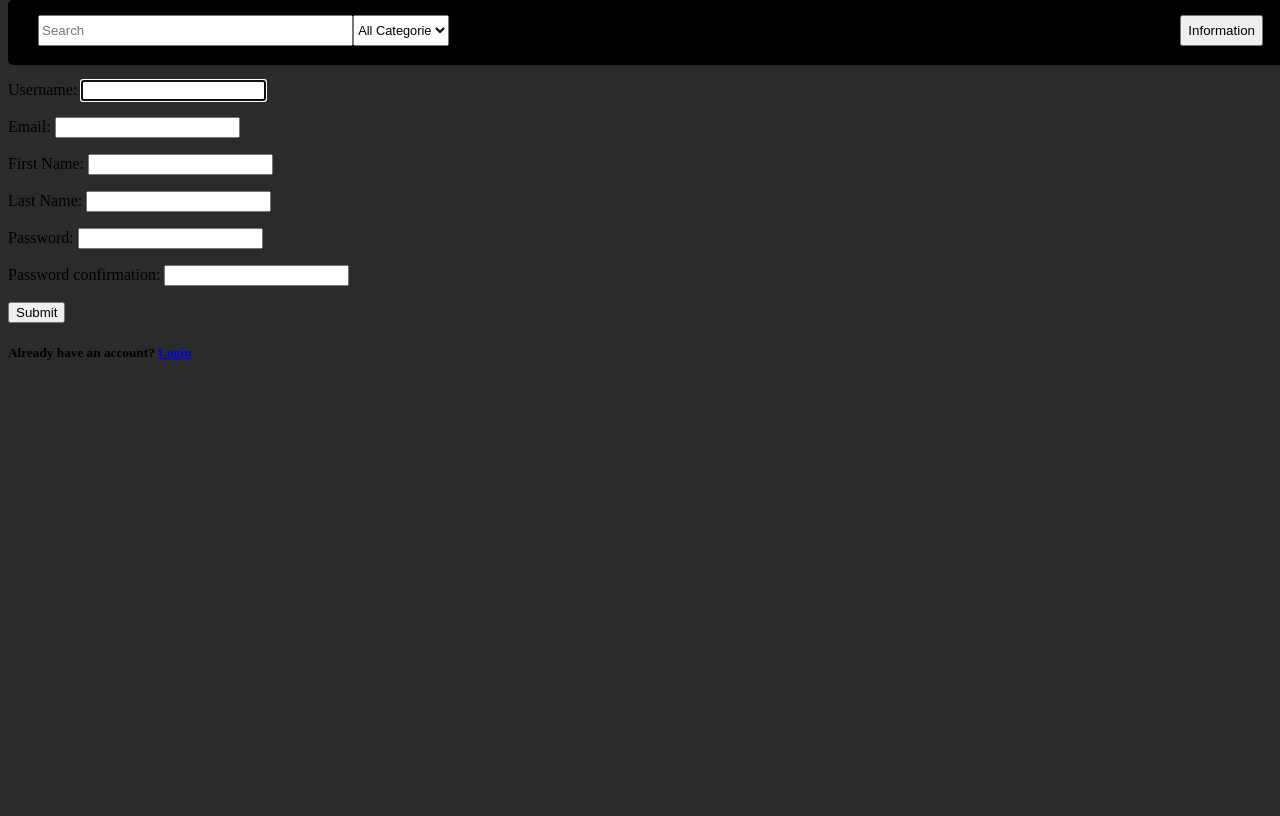
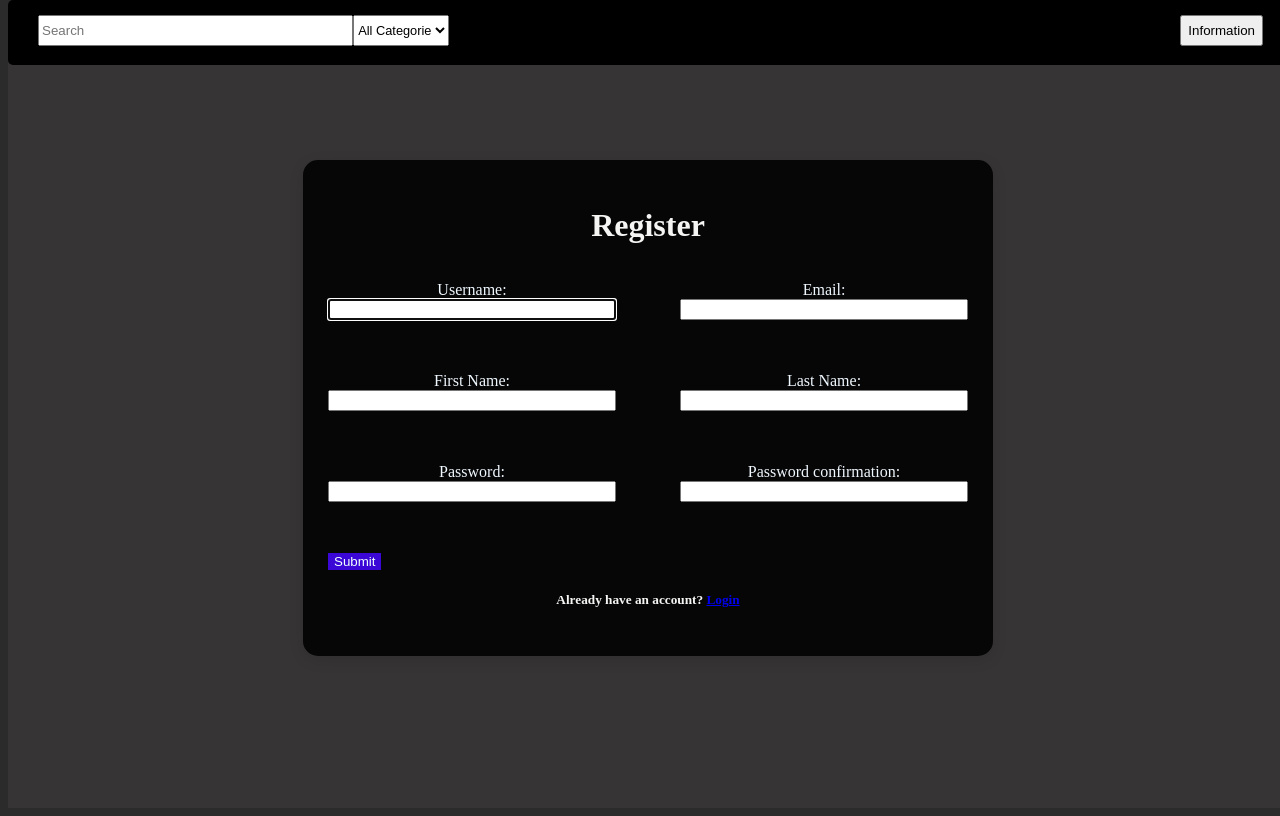
Before and after one commit to JesseSinti/DjangoUnit2Project, a Django app: template Django_Unit_Project_2/App/templates/signup.html in a window 1280 px wide. Before the commit the page ends 360 px from the top, so only its background shows below. Run offline with Django 5.2, Linux system fonts and the light colour scheme; the template is opened without the code that fills it: values that come from a table or form of the project are taken from there, others are empty; parts of the project's set-up code (start-up, migrations or seed data) failed here and were passed over.

Commit message:
login/signup css

```diff
--- a/Django_Unit_Project_2/App/static/common.css
+++ b/Django_Unit_Project_2/App/static/common.css
@@ -102,3 +102,95 @@
     margin-right: 2rem;
     margin-top:0.938rem;
 }
+
+.register-container {
+    display: flex;
+    flex-direction: column;
+    justify-content: center;
+    align-items: center;
+    height: 100vh;
+    width: 100vw;
+    background-color: rgb(54, 52, 52);
+}
+
+.register-text {
+    color: rgb(245, 245, 244);
+}
+
+.submit-btn{
+    background-color: rgb(59, 7, 214);
+    color: azure;
+    border: none;
+}
+
+.btn-close{
+    float: right;
+}
+
+.login-form-wrapper {
+    max-width: 400px;
+    margin: 40px auto;
+    padding: 25px;
+    background: rgb(6, 6, 6);
+    border-radius: 15px;
+    box-shadow: 0 4px 15px rgba(0,0,0,0.1);
+    color: aliceblue;
+}
+
+.register-form-wrapper {
+    max-width: 50%;
+    margin: 40px auto;
+    padding: 25px;
+    background: rgb(6, 6, 6);
+    border-radius: 15px;
+    box-shadow: 0 4px 15px rgba(0,0,0,0.1);
+    color: aliceblue;
+}
+
+.register-form p {
+    display: flex;
+    flex-direction: column;
+    width: 45%;
+}
+
+.register-form {
+    display: flex;
+    flex-wrap: wrap;
+    gap: 20px;
+    justify-content: space-between;
+}
+
+.register-form {
+    text-align: center;
+}
+
+.register-form button {
+    margin-top: 15px;
+}
+
+.register-form-wrapper {
+    text-align: center;
+}
+
+.register-text {
+    text-align: center;
+}
+
+.alert {
+    background-color: aliceblue;
+    color: red;
+}
+
+.navbar-brand {
+    color: aliceblue;
+}
+
+.welcome-text {
+    color: aliceblue;
+}
+
+.login-container {
+    background-color: rgb(54, 52, 52);
+    height: 100vh;
+    width: 100vw;
+}
```
